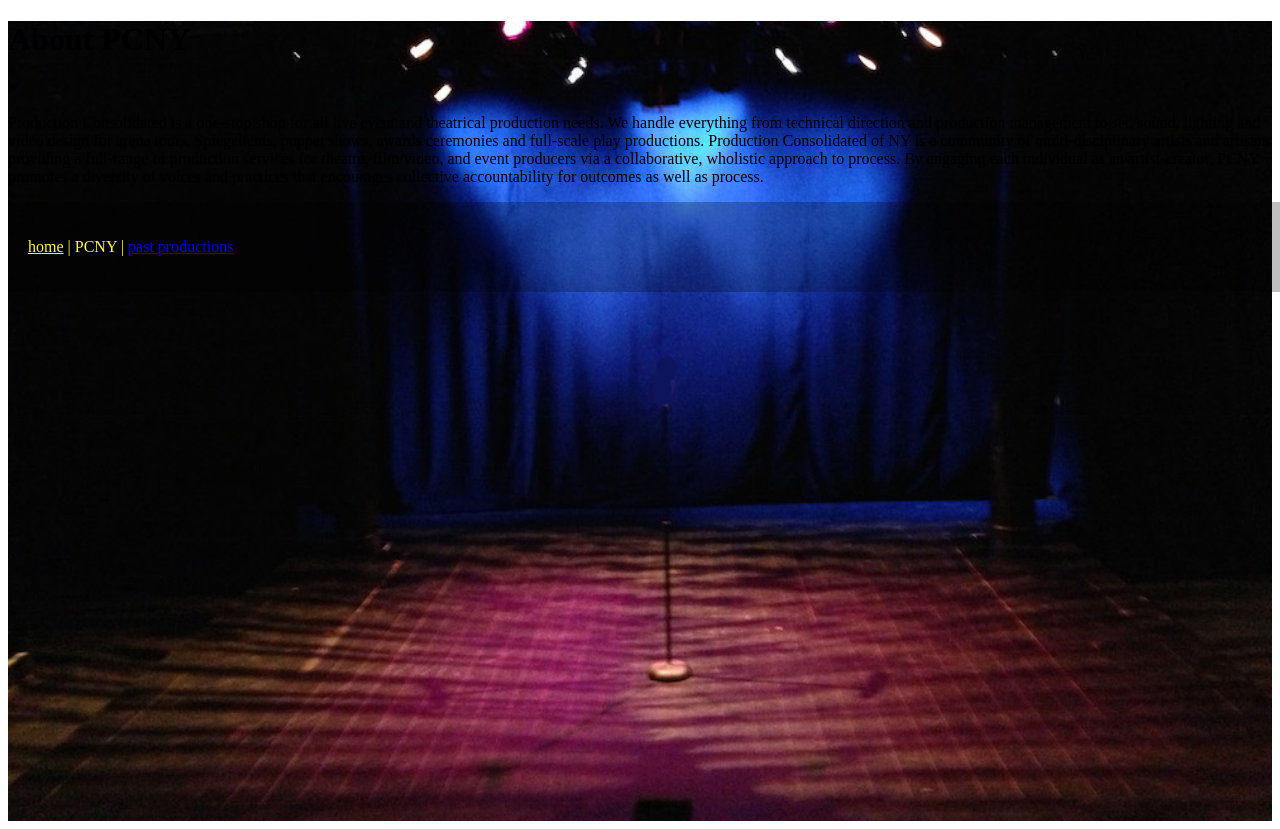
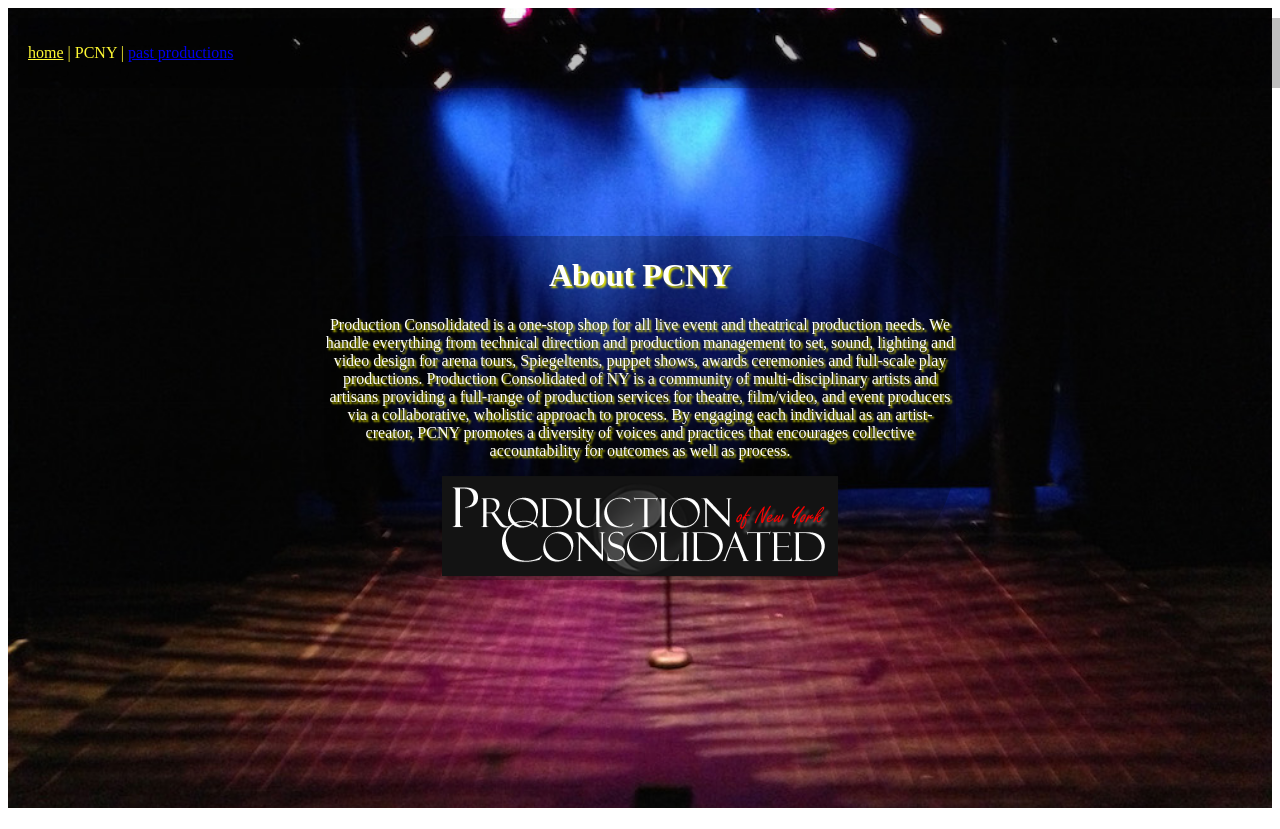
Before and after one commit to eltib22/gbdotcom, a plain HTML site: page PCNY.html in a window 1280 px wide. Drawn offline with Linux system fonts and the light colour scheme.

Commit message:
major home pcny style updates

```diff
--- a/PCNY.css
+++ b/PCNY.css
@@ -37,7 +37,7 @@ div {
 
 		}
 
-.description {
+#description {
 		margin: 60px;
 		line-height: 1.5em;
 		border: 14px solid rgb(255,0,54);
--- a/PCNY.html
+++ b/PCNY.html
@@ -12,13 +12,27 @@
 			background-size: cover;
 			position: relative;
 		  }
+          .hero-text {
+			text-align: center;
+			position: absolute;
+			top: 50%;
+			left: 50%;
+			transform: translate(-50%, -50%);
+      border: 12px solid rgba(153, 24, 213. 0.5);
+      background-color: rgba(0, 0, 0, 0.25);
+      border-radius: 128px;
+			color:rgba(255,255,255,1);
+      text-shadow: 2px 2px 2px rgba(220, 220, 0, 1);
+		  }
     .header-pages {
         position: fixed;
         top: o;
+        font-size: medium;
+        margin: 10px;
         background: rgba(0, 0, 0, 0.25);
         color:  #FFF933;
         width: 100%;
-        padding: 20px;
+        padding: 10px;
 /* }
 div {
 			border: 6px solid rgb(225, 0, 45);
@@ -34,8 +48,8 @@ div {
 
     <div class="hero-image">
         <div class="hero-text">
-        <h1>About PCNY</h1>>
-        <p style="border: 6px solid rgb(225, 0, 45) border-radius: 6px width: 75% margin: 60px padding: 50px"; class="description">
+        <h1>About PCNY</h1>
+        <p id="description">
         Production Consolidated is a one-stop shop for all live event and theatrical
         production needs. We handle everything from technical direction and production
         management to set, sound, lighting and video design for arena tours, Spiegeltents,
@@ -46,13 +60,14 @@ div {
         By engaging each individual as an artist-creator, PCNY promotes a diversity of voices
         and practices that encourages collective accountability for outcomes as well as process.
         </p>
+        <img src="images/PC web logo.png">
         </div>
+
         <div class="header-pages">
-            <p></p><a style="color:#FFF933;font-size:medium"; href="index.html">home</a> | PCNY | <a href="pastproductions.html">past productions</a>
-            </p>
+            <p></p><a style="color:#FFF933"; href="index.html">home</a> | PCNY | <a href="pastproductions.html">past productions</a>
+            </p></div>
+
         </div>
-    </div>
-
         </body>
 
 </html>
```
